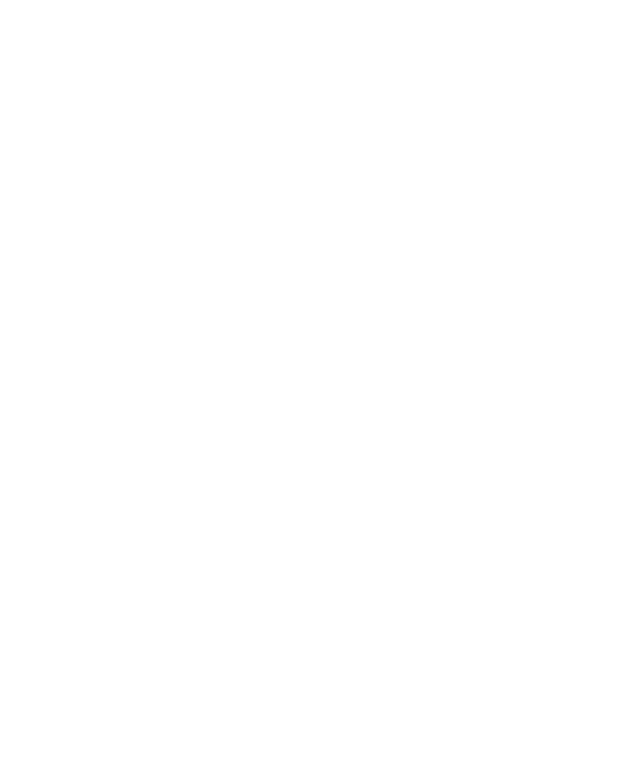
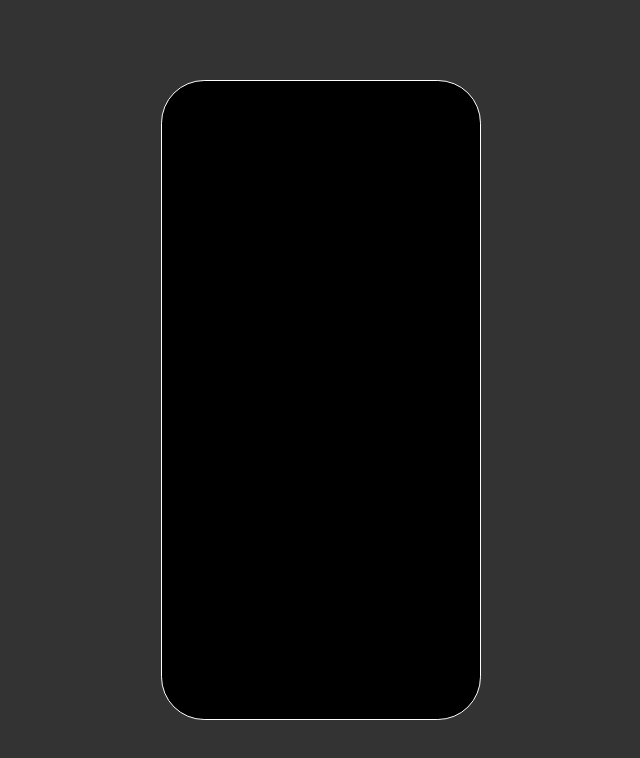
Before and after one commit to AlexGlan/fcc-ios-calculator, a React (Vite) app: page / in a window 1280 px wide. Shown: the top 758 px of the page, without its empty margins (319-959 px from the left). Built offline with nearby package versions, Linux system fonts and the light colour scheme.

Commit message:
feat: add main container layout

```diff
--- a/src/App.tsx
+++ b/src/App.tsx
@@ -2,7 +2,9 @@
 
 function App() {
   return (
-    <></>
+    <main className='calculator'>
+
+    </main>
   )
 }
 
--- a/src/styles/App.scss
+++ b/src/styles/App.scss
@@ -1 +1,23 @@
 @use './' as *;
+
+body {
+    background-color: $clr-dark-gray;
+    font-family: $font-primary;
+}
+
+#root {
+    display: flex;
+    justify-content: center;
+    align-items: center;
+    min-height: 100vh;
+}
+
+.calculator {
+    height: 80vh;
+    max-height: 40rem;
+    width: 20rem;
+    margin: 2.5rem 0;
+    background-color: $clr-dark;
+    border: .1rem solid $clr-light;
+    border-radius: 2.7rem;
+}
```
